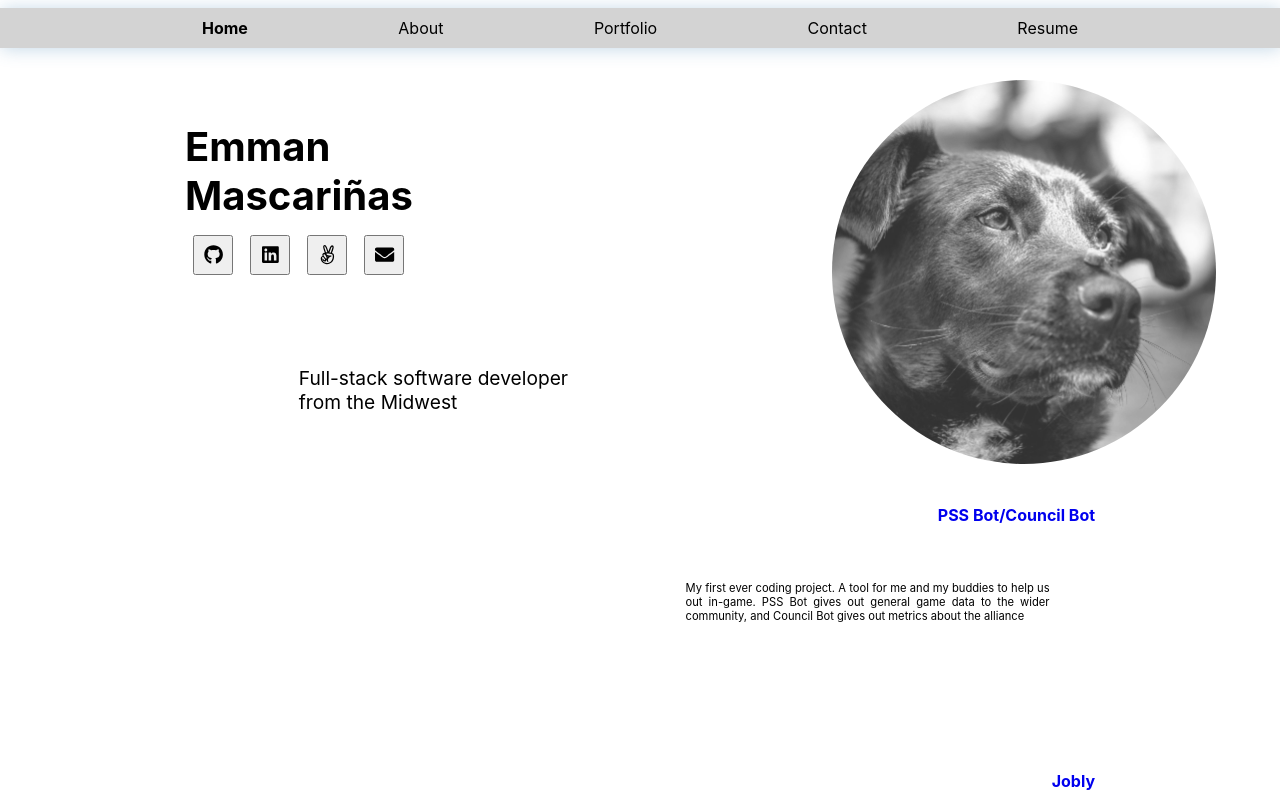
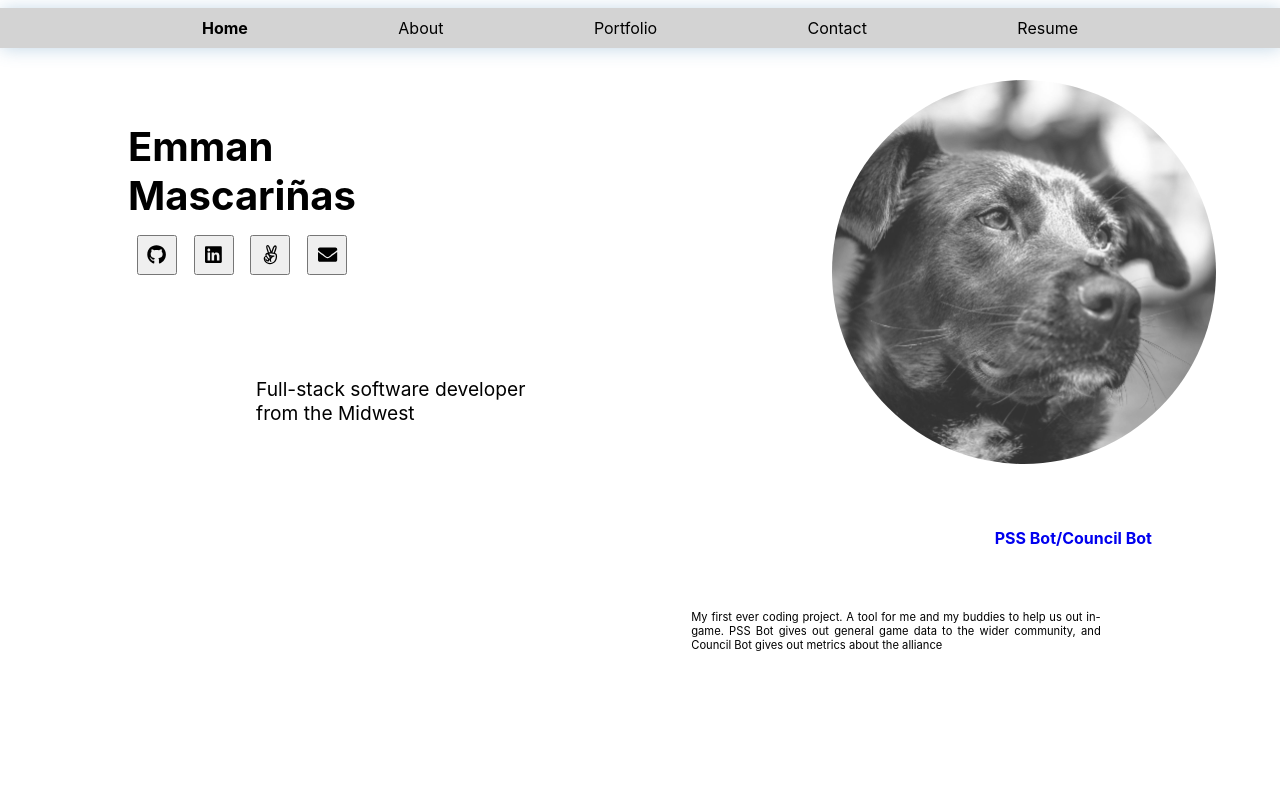
Before and after one commit to DT-1236/personal-site, a React (Create React App) app: page / in a window 1280 px wide. Shown: the top 800 px of the page. Built offline with nearby package versions, Linux system fonts and the light colour scheme.

Commit message:
Futzed with left and right whitespace

```diff
--- a/src/App.js
+++ b/src/App.js
@@ -25,7 +25,7 @@ const Content = styled.div`
   margin-top: 10%;
 
   @media (min-width: 600px) {
-    width: 80%;
+    width: 90%;
   }
 `;
 
```
